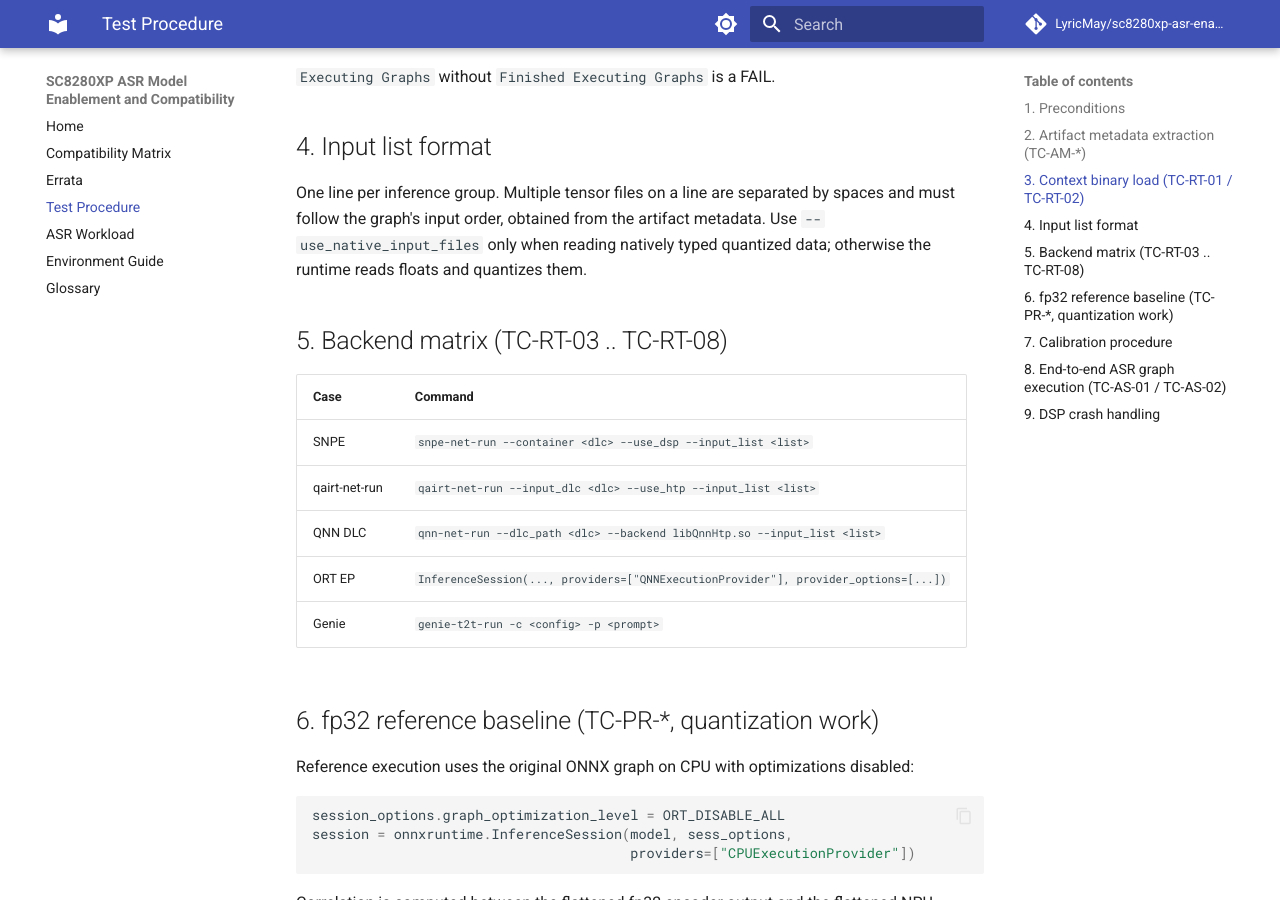
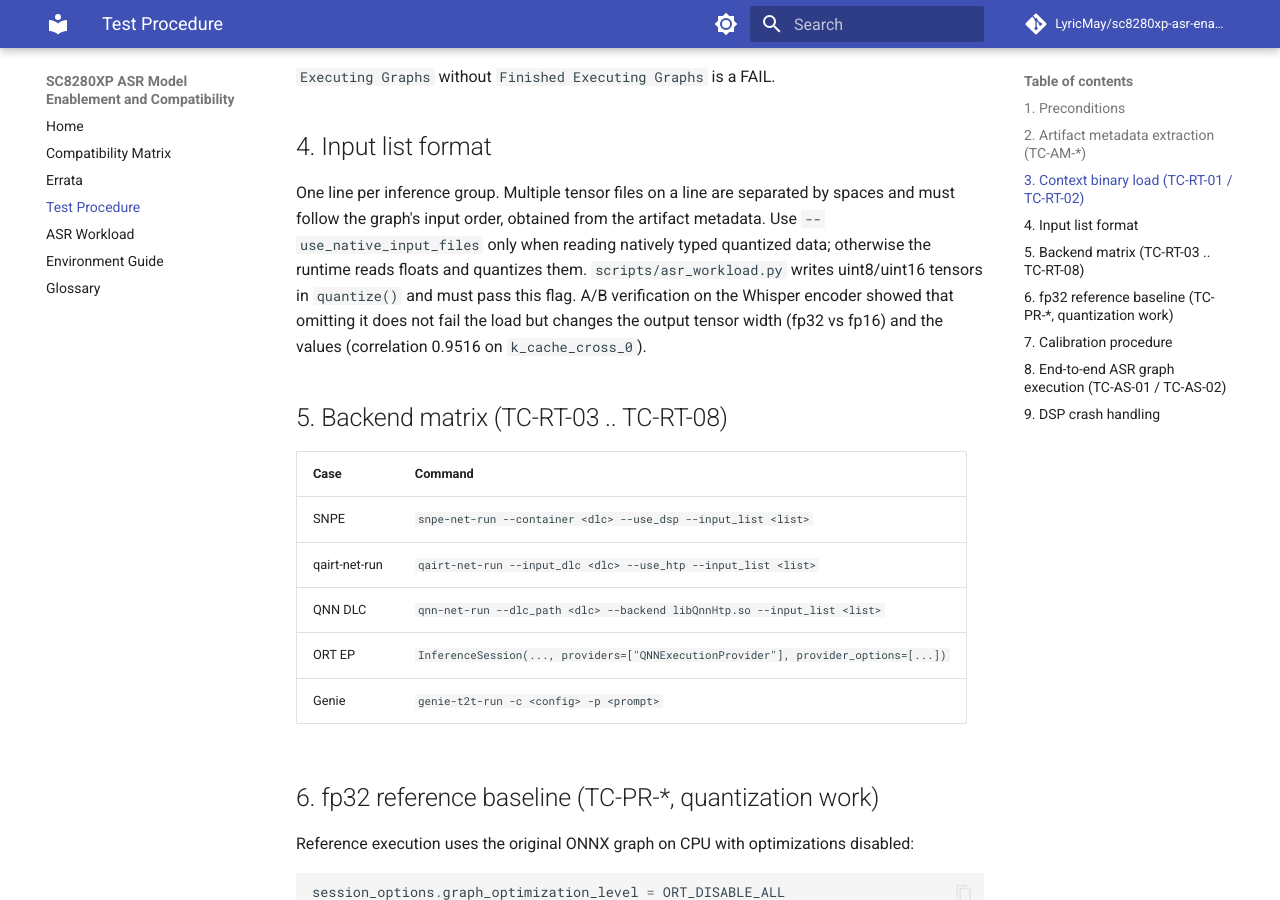
Before and after one commit to LyricMay/sc8280xp-asr-enablement, an MkDocs documentation site: the page built from docs/TEST-PROCEDURE.md, in a window 1280 px wide and 900 px high, scrolled down 991 px. Built offline with MkDocs 1.6.1 and Material for MkDocs 9.7.7, drawn with Linux system fonts in a browser that asks for light colours; comment, search, counter and statistics services are not loaded.

Commit message:
[Core:Bugfix] Pass use_native_input_files for quantized QNN inputs

```diff
--- a/docs/TEST-PROCEDURE.md
+++ b/docs/TEST-PROCEDURE.md
@@ -48,7 +48,11 @@ One line per inference group. Multiple tensor files on a line are separated
 by spaces and must follow the graph's input order, obtained from the
 artifact metadata. Use `--use_native_input_files` only when reading
 natively typed quantized data; otherwise the runtime reads floats and
-quantizes them.
+quantizes them. `scripts/asr_workload.py` writes uint8/uint16 tensors in
+`quantize()` and must pass this flag. A/B verification on the Whisper
+encoder showed that omitting it does not fail the load but changes the
+output tensor width (fp32 vs fp16) and the values (correlation 0.9516 on
+`k_cache_cross_0`).
 
 ## 5. Backend matrix (TC-RT-03 .. TC-RT-08)
 
```
Also changed, not shown: 1 other file.
